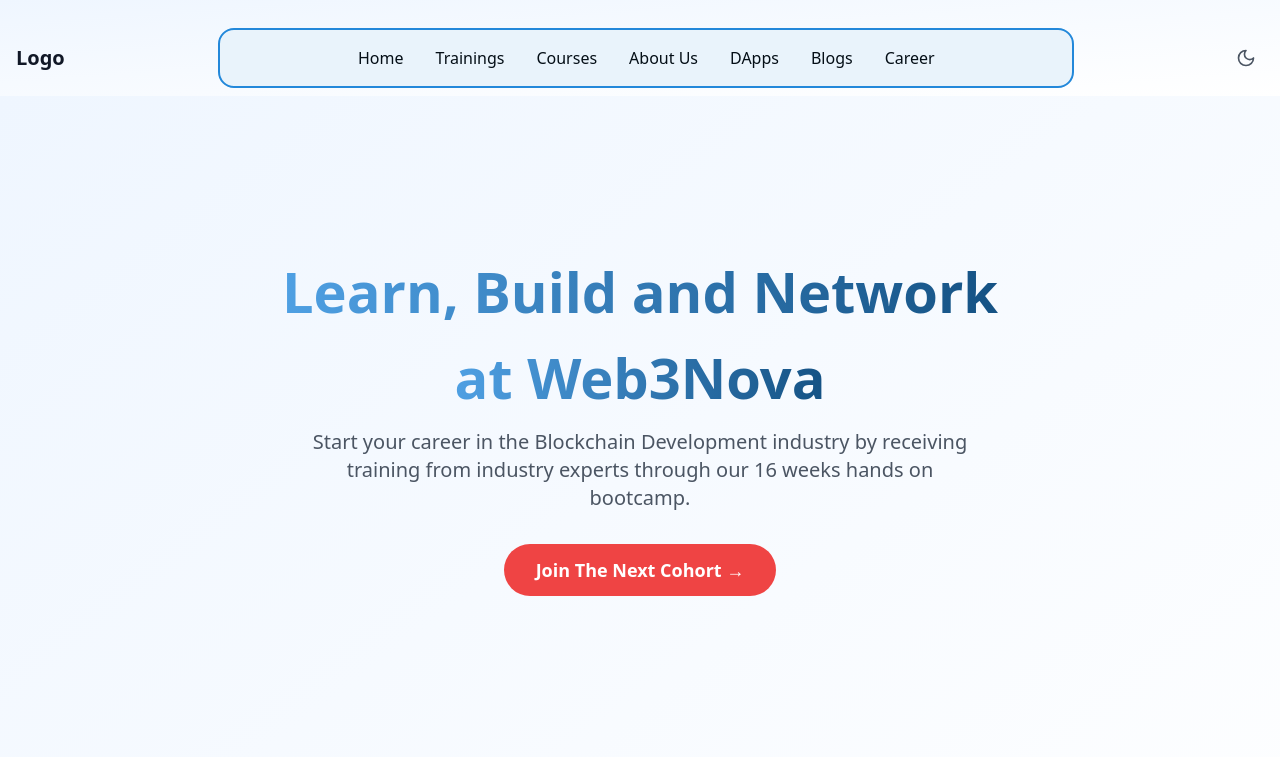
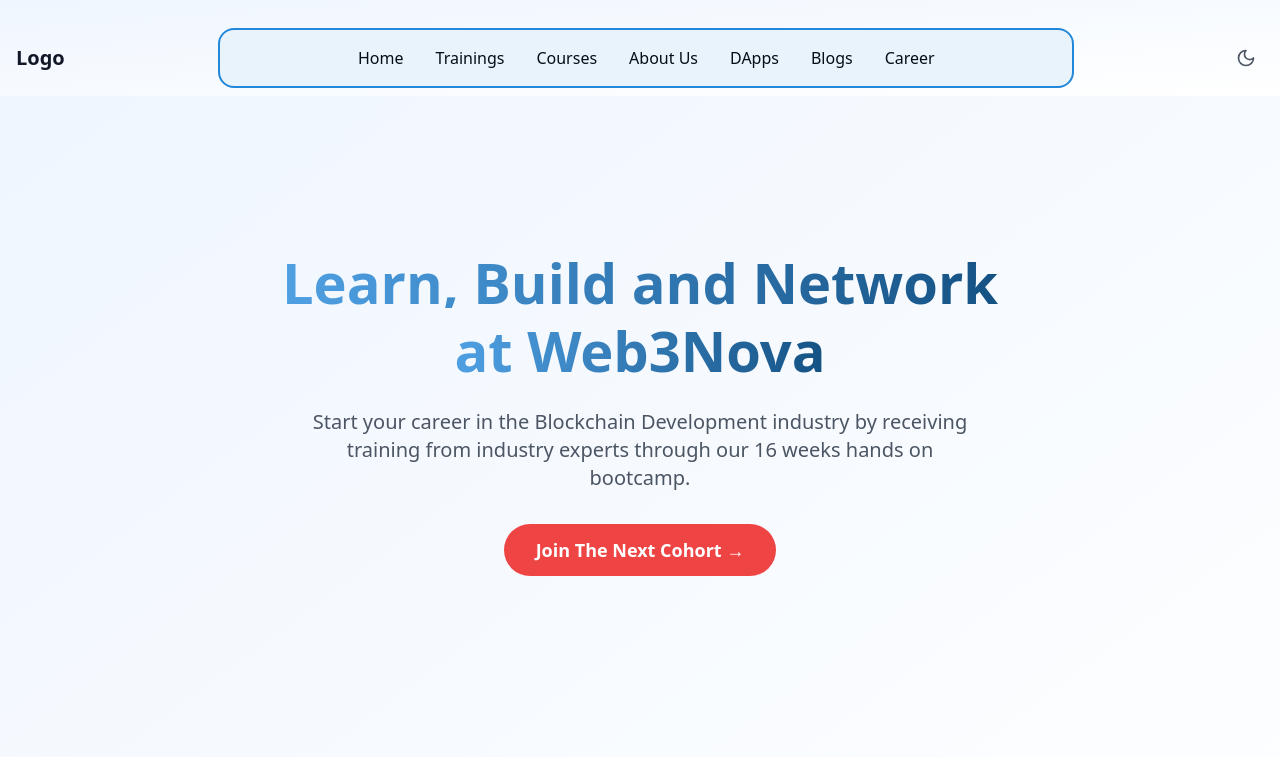
Before and after one commit to BernardOnuh/web3nova, a Next.js app: page / in a window 1280 px wide. Shown: the top 757 px of the page. Built offline with nearby package versions, Linux system fonts and the light colour scheme.

Commit message:
update Web3Nova

```diff
--- a/components/Hero.jsx
+++ b/components/Hero.jsx
@@ -7,22 +7,20 @@
       <div className="relative z-10 max-w-7xl mx-auto px-4 pt-20">
         {/* Hero Text */}
         <div className="text-center my-20">
-        <div className="w-full flex justify-center">
-            <h1 className="text-3xl md:text-[56px] py-2 font-semibold leading-tight relative opacity-0 animate-fadeInDown">
-              <span className="absolute inset-0 bg-gradient-to-r from-[#4FA0E3] to-[#155284] bg-clip-text text-transparent">
+        <div className="mb-4">
+            <h1 className="text-3xl md:text-[56px] font-semibold opacity-0 animate-fadeInDown">
+              <span className="inline-block py-2 bg-gradient-to-r from-[#4FA0E3] to-[#155284] bg-clip-text text-transparent [-webkit-background-clip:text] [-webkit-text-fill-color:transparent] [background-clip:text]">
                 Learn, Build and Network
               </span>
-              <span className="invisible">Learn, Build and Network</span>
             </h1>
           </div>
 
-          {/* Second heading with optimized gradient */}
-          <div className="w-full flex justify-center">
-            <h2 className="text-3xl md:text-[56px] py-2 font-semibold leading-tight relative opacity-0 animate-fadeInDown animation-delay-200">
-              <span className="absolute inset-0 bg-gradient-to-r from-[#4FA0E3] to-[#155284] bg-clip-text text-transparent">
+          {/* Second heading - simplified and more reliable approach */}
+          <div className="mb-8">
+            <h2 className="text-3xl md:text-[56px] font-semibold opacity-0 animate-fadeInDown animation-delay-200">
+              <span className="inline-block py-2 bg-gradient-to-r from-[#4FA0E3] to-[#155284] bg-clip-text text-transparent [-webkit-background-clip:text] [-webkit-text-fill-color:transparent] [background-clip:text]">
                 at Web3Nova
               </span>
-              <span className="invisible">at Web3Nova</span>
             </h2>
           </div>
           <p className="text-gray-600 dark:text-gray-300 text-lg md:text-xl max-w-2xl mx-auto mb-8 opacity-0 animate-fadeInDown animation-delay-400">
```
